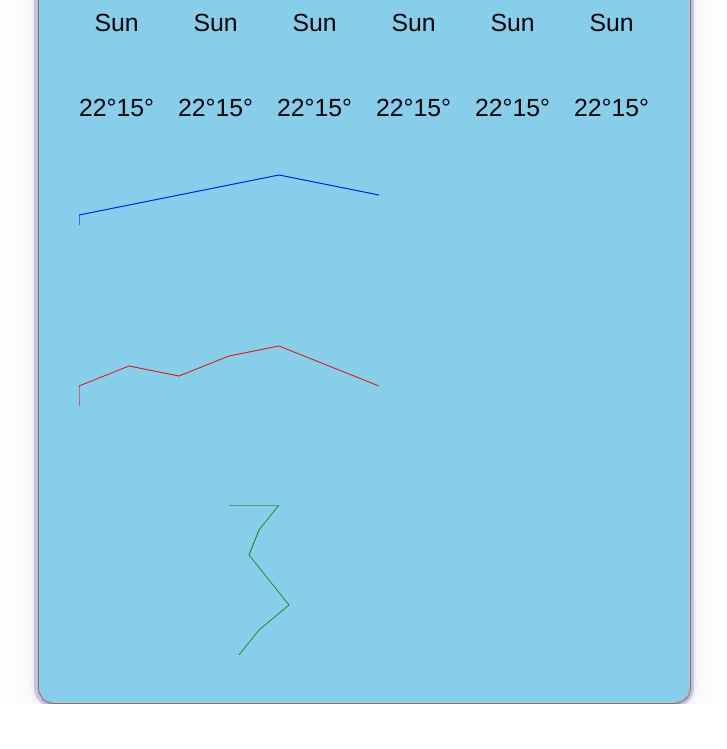
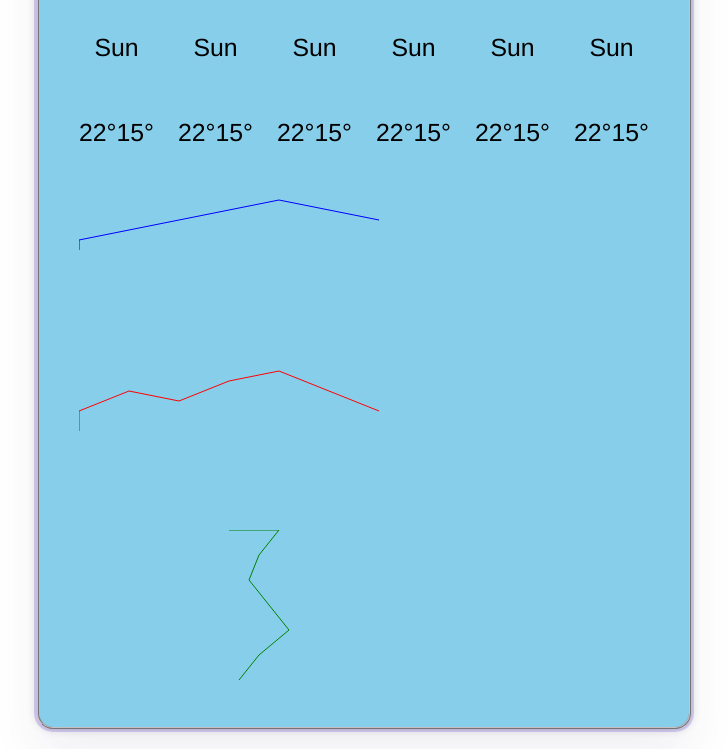
Before and after one commit to Mina-Nadifi/vanilla-weather-app, a plain HTML site: page index.html in a window 1280 px wide. Shown: the part 414-1163 px from the top of the page, without its empty margins (276-1003 px from the left). Before the commit the page ends 1118 px from the top, so only its background shows below. Drawn offline with nearby package versions, Linux system fonts and the light colour scheme.

Commit message:
minor styling changes 0.01

```diff
--- a/src/style.css
+++ b/src/style.css
@@ -5,6 +5,7 @@
   font-family: "Your Chosen Font", sans-serif;
   color: black;
   margin-top: 60px;
+  height: 100% !important;
 }
 
 .search-bar {
@@ -25,7 +26,7 @@
   margin-top: 20px;
 }
 .cards {
-  margin-top: 253px !important;
+  /*margin-top: 253px !important;*/
   background-color: skyblue;
   box-shadow: 0 0 10px rgba(0, 0, 0, 0.2);
   border-width: 2px;
```
